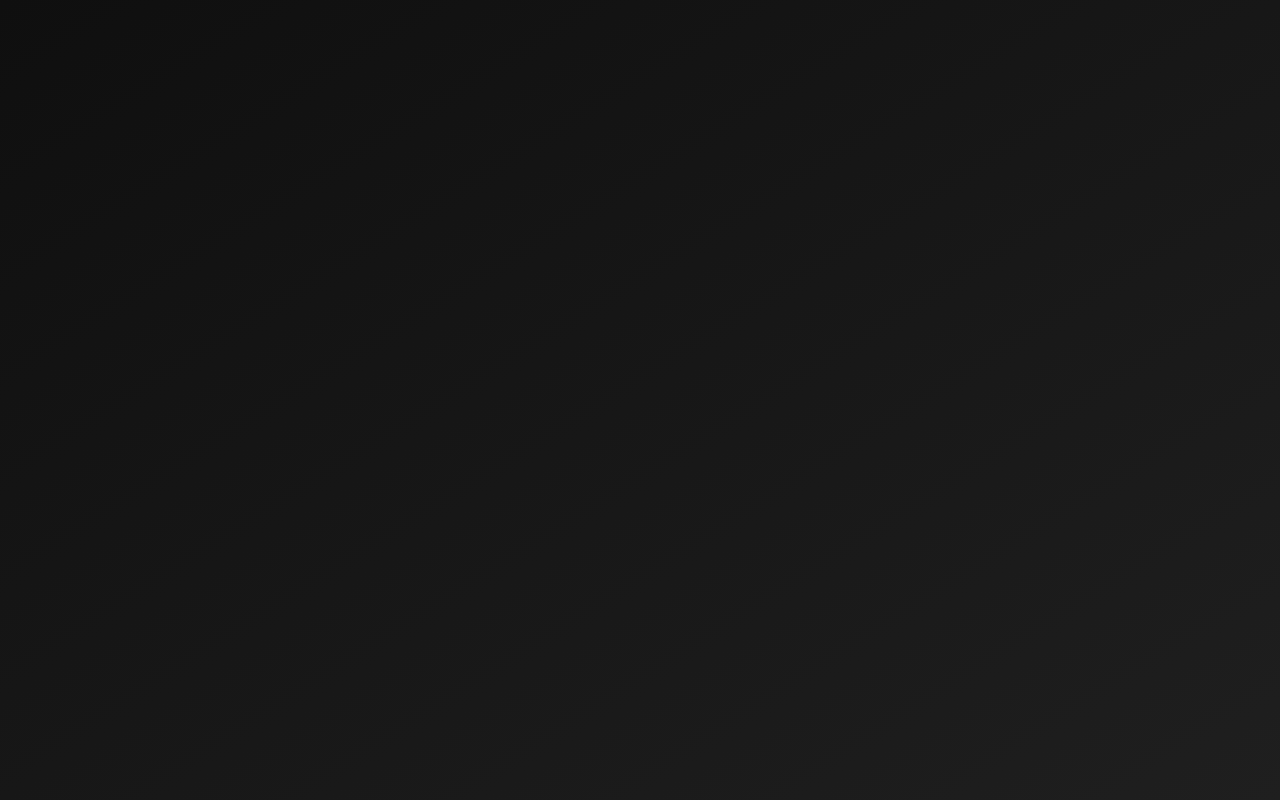
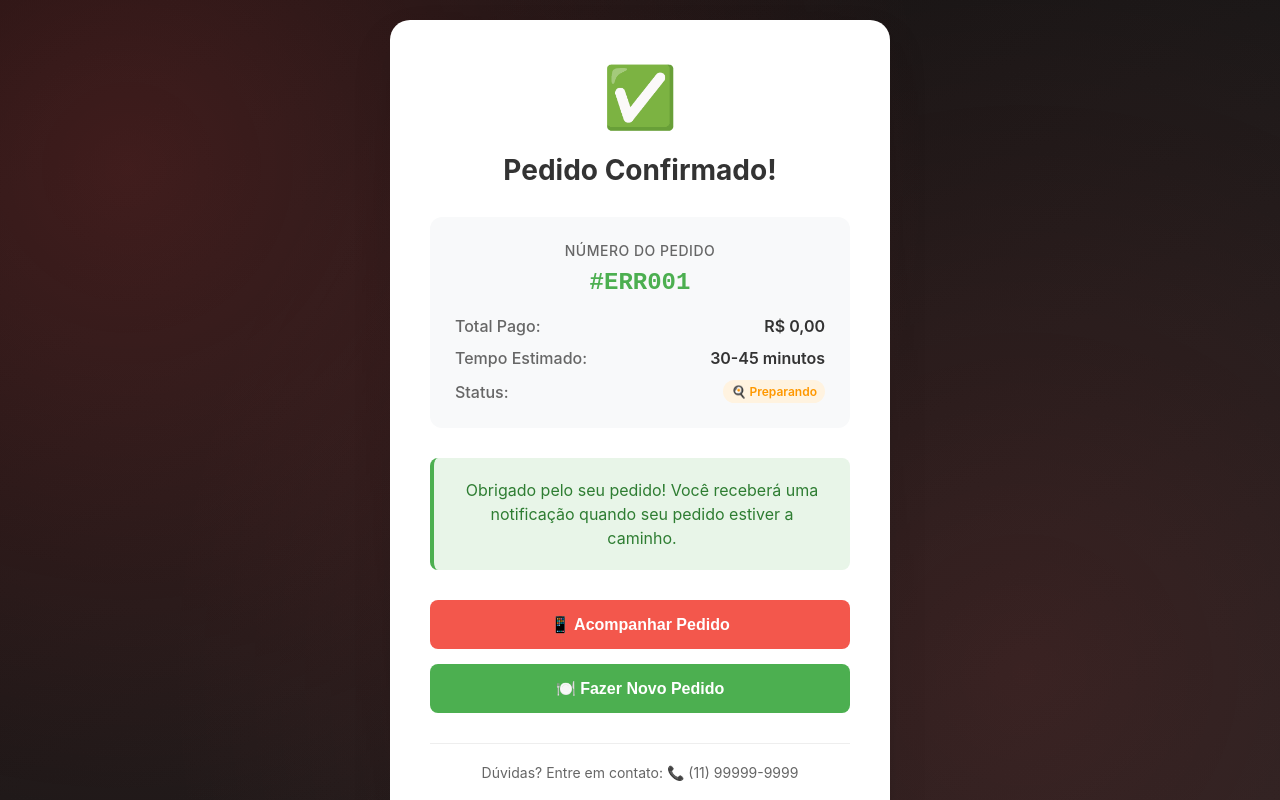
Before and after one commit to ZanonDeAndrade/DesenvolvimentoSistemas, a React (Vite) app: page /OrderConfirmation/OrderConfirmation in a window 1280 px wide. Before the commit this address had no page. Built offline with nearby package versions, Linux system fonts and the light colour scheme.

Commit message:
correção bug OrderConfirmation

```diff
--- a/src/App.tsx
+++ b/src/App.tsx
@@ -6,6 +6,7 @@ import Login from './components/Login/Login';
 import Shop from './components/Product/Shop';
 import Cart from './components/Cart/Cart';
 import Checkout from './components/Payment/Checkout';
+import OrderConfirmation from './components/Payment/OrderConfirmation';
 
 function App() {
   return (
@@ -20,6 +21,7 @@ function App() {
               <Route path="/Shop/Shop" element={<Shop />} />
               <Route path="/Cart/Cart" element={<Cart />} />
               <Route path="/Checkout/Checkout" element={<Checkout />} />
+              <Route path="/OrderConfirmation/OrderConfirmation" element={<OrderConfirmation />} />
             </Routes>
           </div>
         </div>
--- a/src/components/Cart/Cart.tsx
+++ b/src/components/Cart/Cart.tsx
@@ -35,8 +35,7 @@ const Cart: React.FC = () => {
       return;
     }
 
-    // Navegar para a tela de checkout
-    navigate('/checkout');
+    navigate('/checkout/checkout');
   };
 
   const handleContinueShopping = () => {
--- a/src/components/Payment/Checkout.css
+++ b/src/components/Payment/Checkout.css
@@ -30,7 +30,7 @@
 
   .checkout-header h1 {
     margin: 0;
-    color: #333;
+    color: #ffffff;
     font-size: 24px;
   }
 
@@ -137,6 +137,7 @@
     grid-template-columns: repeat(2, 1fr);
     gap: 15px;
     margin-bottom: 20px;
+    color: #333;
   }
 
   @media (max-width: 768px) {
--- a/src/components/Payment/Checkout.tsx
+++ b/src/components/Payment/Checkout.tsx
@@ -95,10 +95,6 @@ const Checkout: React.FC = () => {
       }
     }
 
-    if (paymentMethod.type === 'cash' && !paymentMethod.cashChange) {
-      newErrors.cashChange = 'Valor para troco é obrigatório';
-    }
-
     setErrors(newErrors);
     return Object.keys(newErrors).length === 0;
   };
@@ -111,10 +107,6 @@ const Checkout: React.FC = () => {
     setIsLoading(true);
 
     try {
-      // Simular chamada de API
-      await new Promise(resolve => setTimeout(resolve, 2000));
-
-      // Aqui você faria a chamada real para a API
       const orderData = {
         items: state.items,
         total: state.total + 5, // incluindo taxa de entrega
@@ -129,7 +121,7 @@ const Checkout: React.FC = () => {
       clearCart();
 
       // Navegar para página de confirmação
-      navigate('/order-confirmation', {
+      navigate('/OrderConfirmation/OrderConfirmation', {
         state: {
           orderId: Math.random().toString(36).substr(2, 9).toUpperCase(),
           total: state.total + 5
@@ -142,6 +134,7 @@ const Checkout: React.FC = () => {
       setIsLoading(false);
     }
   };
+
 
   const formatCardNumber = (value: string) => {
     return value.replace(/\s/g, '').replace(/(\d{4})/g, '$1 ').trim().slice(0, 19);
@@ -163,7 +156,7 @@ const Checkout: React.FC = () => {
       <div className="checkout-header">
         <button
           className="back-btn"
-          onClick={() => navigate('/cart')}
+          onClick={() => navigate('/Cart/Cart')}
         >
           ← Voltar ao Carrinho
         </button>
--- a/src/components/Payment/OrderConfirmation.css
+++ b/src/components/Payment/OrderConfirmation.css
@@ -4,7 +4,8 @@
     align-items: center;
     justify-content: center;
     padding: 20px;
-    background: linear-gradient(135deg, #667eea 0%, #764ba2 100%);
+    background: radial-gradient(circle at 10% 20%, #ff4d4d33 0%, transparent 60%),
+                radial-gradient(circle at 80% 80%, #ff4d4d22 0%, transparent 70%);
     font-family: -apple-system, BlinkMacSystemFont, 'Segoe UI', 'Roboto', sans-serif;
   }
 
@@ -143,12 +144,12 @@
   }
 
   .track-order-btn {
-    background: #2196F3;
+    background: #f3574c;
     color: white;
   }
 
   .track-order-btn:hover {
-    background: #1976D2;
+    background: #ee685e;
     transform: translateY(-2px);
     box-shadow: 0 4px 8px rgba(33, 150, 243, 0.3);
   }
--- a/src/components/Payment/OrderConfirmation.tsx
+++ b/src/components/Payment/OrderConfirmation.tsx
@@ -15,7 +15,7 @@ const OrderConfirmation: React.FC = () => {
   const { orderId, total } = state || { orderId: 'ERR001', total: 0 };
 
   const handleNewOrder = () => {
-    navigate('/menu');
+    navigate('/Shop/Shop');
   };
 
   const handleTrackOrder = () => {
```
